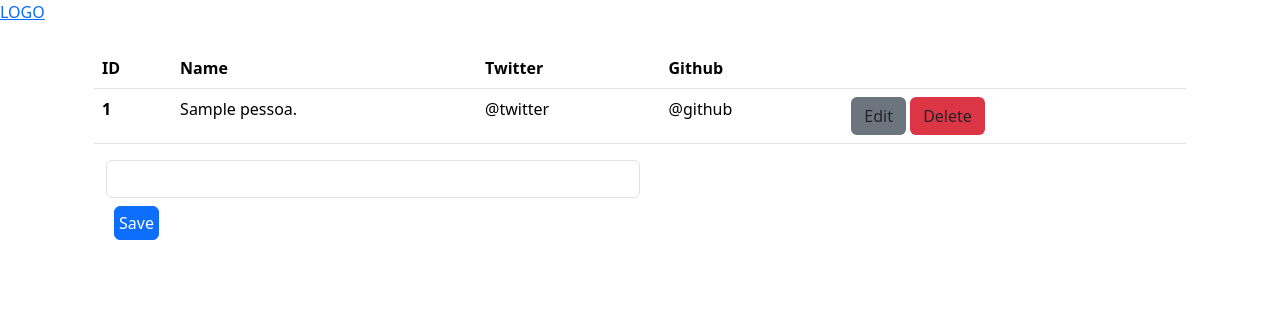
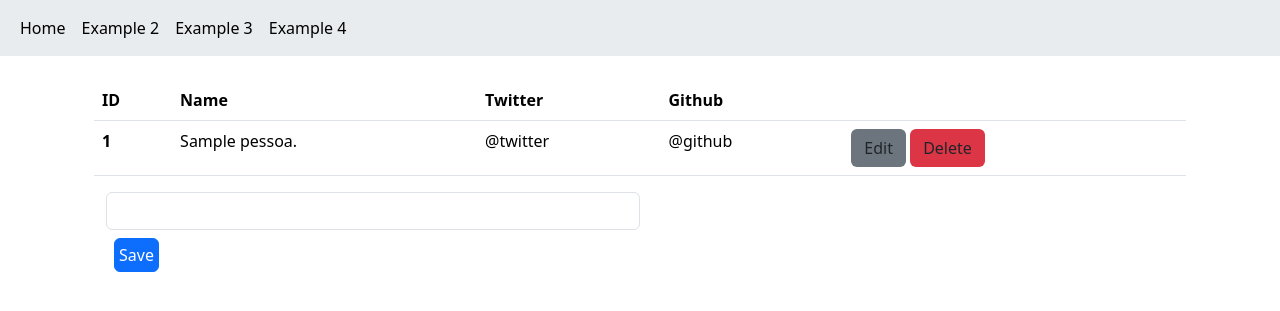
Before and after one commit to JulioRaf4/django-crud, a Django app: page / in a window 1280 px wide. Shown: the top 311 px of the page. Run offline with Django 4.2, Linux system fonts and the light colour scheme; tables that the repository leaves empty hold one stand-in row (values such as "Sample post").

Commit message:
add the header

```diff
--- a/crudapp/templates/home.html
+++ b/crudapp/templates/home.html
@@ -15,11 +15,24 @@
         integrity="sha384-w76AqPfDkMBDXo30jS1Sgez6pr3x5MlQ1ZAGC+nuZB+EYdgRZgiwxhTBTkF7CXvN"
         crossorigin="anonymous"></script>
 
-        <div>
-            <header class="card-header">
-                <a href="#">LOGO</a>
-            </header>
-        </div>
+        <nav class="navbar navbar-expand-sm bg-body-secondary navbar-light ">
+            <div class="container-fluid">
+              <ul class="navbar-nav">
+                <li class="nav-item">
+                  <a class="nav-link active " href="#">Home</a>
+                </li>
+               <li class="nav-item">
+                  <a class="nav-link active" href="#">Example 2</a>
+                </li>
+                <li class="nav-item">
+                  <a class="nav-link active" href="#">Example 3</a>
+                </li>
+                <li class="nav-item">
+                  <a class="nav-link active " href="#">Example 4</a>
+                </li>
+              </ul>
+            </div>
+          </nav>
 
     <div class="container p-4">
         <div class="row">
```
